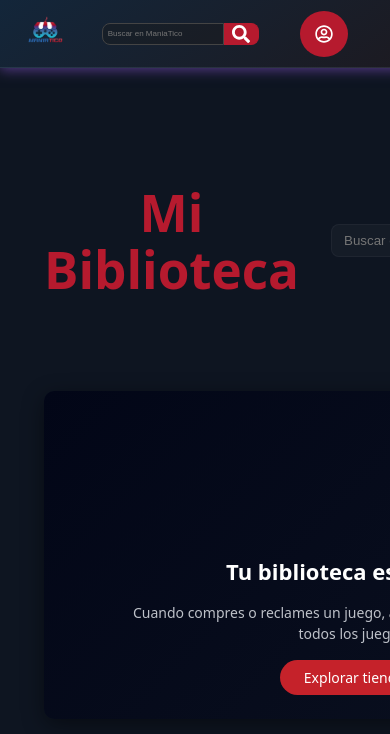
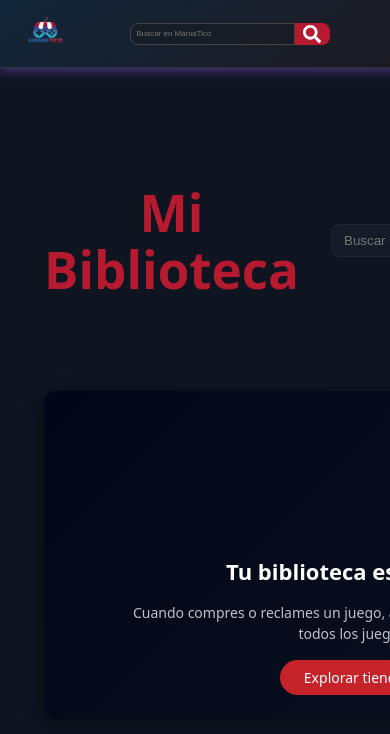
Before and after one commit to HemaniakAE/ManiaTico_Prototipo, a React (Vite) app: page /library in a window 390 px wide. Shown: the top 734 px of the page. Built offline with nearby package versions, Linux system fonts and the light colour scheme.

Commit message:
Header responsivo

```diff
--- a/src/Components/CartButton.css
+++ b/src/Components/CartButton.css
@@ -33,3 +33,26 @@
 .cart-logo:active {
   transform: scale(0.9);
 }
+
+@media (max-width: 480px) {
+  .cart-button {
+    margin-top: -30px;
+    margin-right: 8px;        /* margen más pequeño para caber */
+    height: 20px;             /* altura reducida para móvil */
+    flex-shrink: 0;           /* que no se reduzca demasiado */
+  }
+
+  .cart-logo {
+    height: 20px;             /* ícono más pequeño */
+    transition: transform 0.2s ease, color 0.3s ease;
+  }
+
+  .cart-logo:hover {
+    transform: scale(1.1);    /* hover más notorio sin salir del header */
+    color: #b61a2e;
+  }
+
+  .cart-logo:active {
+    transform: scale(0.95);   /* active más pequeño para touch */
+  }
+}
--- a/src/Components/Header.css
+++ b/src/Components/Header.css
@@ -231,143 +231,102 @@
   transform: scale(1.05);
 }
 
-/* ========== RESPONSIVE - TABLETS (1024px) ========== */
-@media (max-width: 1024px) {
+
+/* ========== RESPONSIVE - MÓVILES PEQUEÑOS (480px) ========== */
+@media (max-width: 480px) {
   .header {
-    padding: 10px 15px;
-    height: 65px;
+    display: flex;
+    flex-direction: row;
+    align-items: center;
+    padding: 6px 8px;
+    height: 55px;
+    overflow-x: auto;         /* Scroll horizontal si no caben */
+    white-space: nowrap;      /* No se rompen las líneas */
+    -webkit-overflow-scrolling: touch; /* Scroll suave en iOS */
   }
 
-  .header-left .logo-refresh {
-    height: 40px;
+  /* Contenedores flexibles dentro del header */
+  .header-left {
+    display: inline-flex;
+    align-items: center;
+    flex: 0 0 auto;           /* Mantener tamaño natural */
+    margin-top: 20px;
   }
 
-  .header-left .library-link span {
-    display: none; /* Ocultar texto, solo mostrar icono */
+  .header-center {
+    display: inline-flex;
+    align-items: center;
+    flex: 0 0 auto;           /* Mantener tamaño natural */
+    margin-right: 10px;       /* Separación entre bloques */
   }
 
-  .header-left .library-link {
-    gap: 0;
-    padding: 8px;
-  }
-
-  .search-wrapper {
-    max-width: 350px;
-  }
-
-  .auth-button span {
-    display: none; /* Solo mostrar icono en tablet */
-  }
-
-  .auth-button {
-    padding: 8px 10px;
-  }
-}
-
-/* ========== RESPONSIVE - MÓVILES GRANDES (768px) ========== */
-@media (max-width: 768px) {
-  .header {
-    padding: 8px 12px;
-    height: 60px;
-    flex-wrap: nowrap;
-  }
-
-  .header-left {
-    gap: 10px;
-    flex: 0 0 auto;
+  .header-right {
+    display: inline-flex;
+    align-items: center;
+    flex: 0 0 auto;           /* Mantener tamaño natural */
+    margin-left: 30px;       /* Separación entre bloques */
   }
 
   .header-left .logo-refresh {
     height: 35px;
+    flex-shrink: 0;           /* No se encoge */
+  }
+
+  .header-left .library-link {
+    display: inline-flex;
+    align-items: center;
+    gap: 6px;
+    margin-left: 5px;
   }
 
   .header-center {
-    margin: 0 10px;
-    flex: 1;
-    min-width: 0;
+    flex: 0 0 auto;
+    min-width: 120px;         /* Tamaño mínimo para el search */
   }
 
   .search-wrapper {
-    max-width: none;
+    width: 100%;
+    max-width: 180px;         /* Ajusta el ancho del input */
+    display: flex;
+    flex-shrink: 0;
   }
 
   .search-bar {
-    font-size: 16px; /* Mejorar legibilidad en móviles */
-    height: 44px; /* Mejor área de touch */
+    height: 36px;
+    padding: 0 6px;
+    font-size: 13px;
   }
 
   .search-button {
-    height: 44px;
-    min-width: 44px; /* Tamaño mínimo para touch */
+    height: 36px;
+    padding: 0 6px;
+    min-width: 36px;
   }
 
   .header-right {
-    gap: 10px;
     flex: 0 0 auto;
+    gap: 6px;
+  }
+
+  .cart-button {
+    margin: 0;
+    height: 36px;
+    flex-shrink: 0;
+  }
+
+  .cart-logo {
+    height: 28px;
   }
 
   .auth-button {
-    padding: 10px;
-    min-width: 44px;
-    min-height: 44px;
-    justify-content: center;
-  }
-
-  /* Ocultar completamente el texto de biblioteca en móviles */
-  .header-left .library-link span {
-    display: none;
+    padding: 4px 8px;
+    font-size: 12px;
+    flex-shrink: 0;
   }
 }
 
-/* ========== RESPONSIVE - MÓVILES PEQUEÑOS (480px) ========== */
-@media (max-width: 480px) {
-  .header {
-    padding: 6px 8px;
-    height: 55px;
-  }
 
-  .header-left {
-    padding-top: 20px;
-    gap: 8px;
-  }
 
-  .header-left .logo-refresh {
-    height: 35px;
-  }
-
-  .header-center {
-    margin: 0 8px;
-  }
-
-  .search-bar {
-    height: 40px;
-    padding: 0 10px;
-    font-size: 14px;
-  }
-
-  .search-button {
-    height: 40px;
-    padding: 0 12px;
-  }
-
-  .header-right {
-    height: 8px;
-    gap: 8px;
-  }
-
-  .auth-button {
-    padding: 1px 2px;
-    font-size: 8px;
-    border-radius: 50%;
-  }
-
-  /* Ocultar icono de biblioteca en móviles muy pequeños si es necesario */
-  @media (max-width: 360px) {
-    .header-left .library-link {
-      display: none;
-    }
-  }
-}
 
 /* ========== SUGGESTIONS RESPONSIVE ========== */
 .search-suggestions {
--- a/src/Components/Searchbar.css
+++ b/src/Components/Searchbar.css
@@ -97,11 +97,13 @@
 @media (max-width: 480px) {
   .search-wrapper {
     margin: 0 5px;
-    left: 40%;
+    left: 20%;
+    width: 200px;
   }
 
   .search-bar {
     height: 20px;
+    width: 20px;
     padding: 0 5px;
     font-size: 8px;
   }
```
